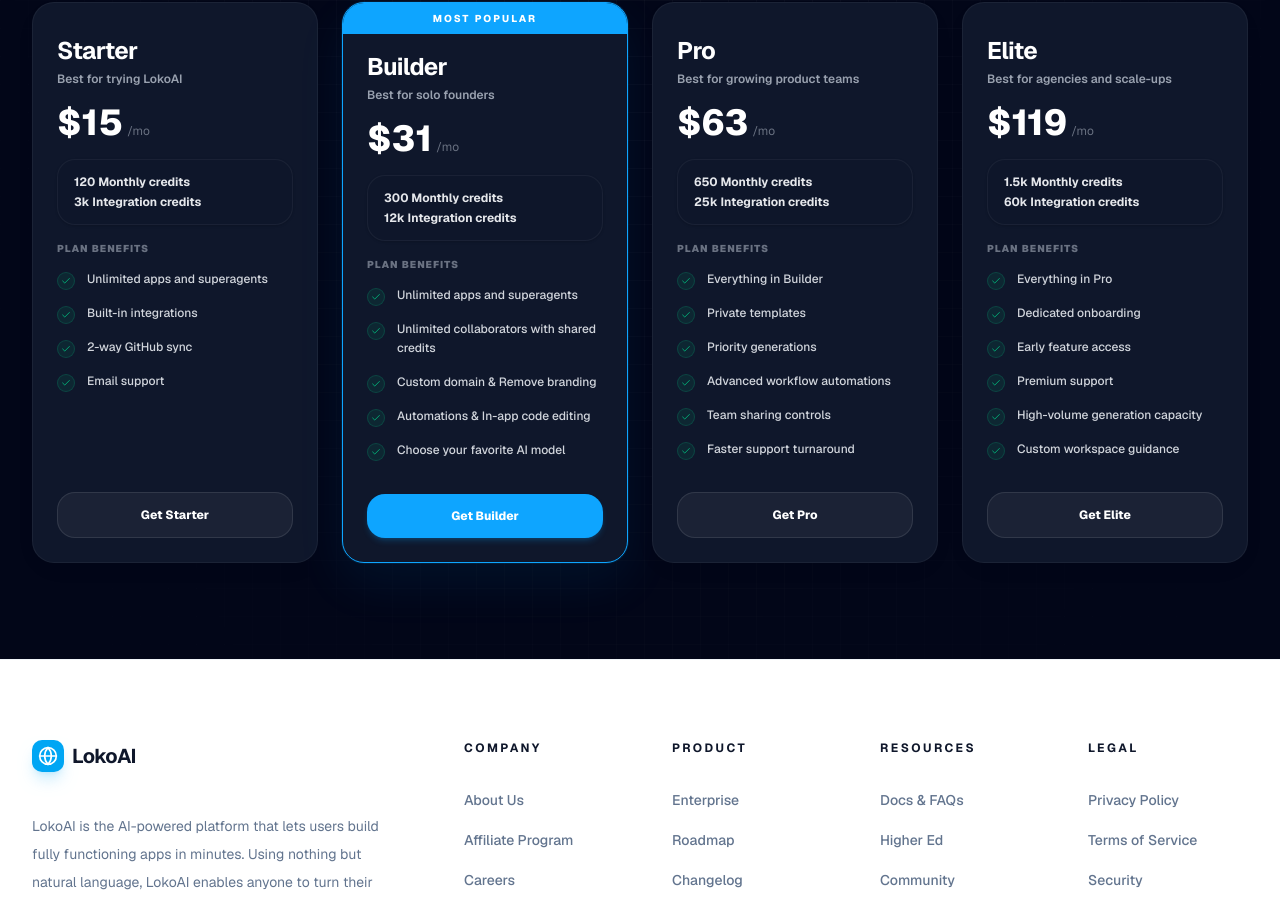
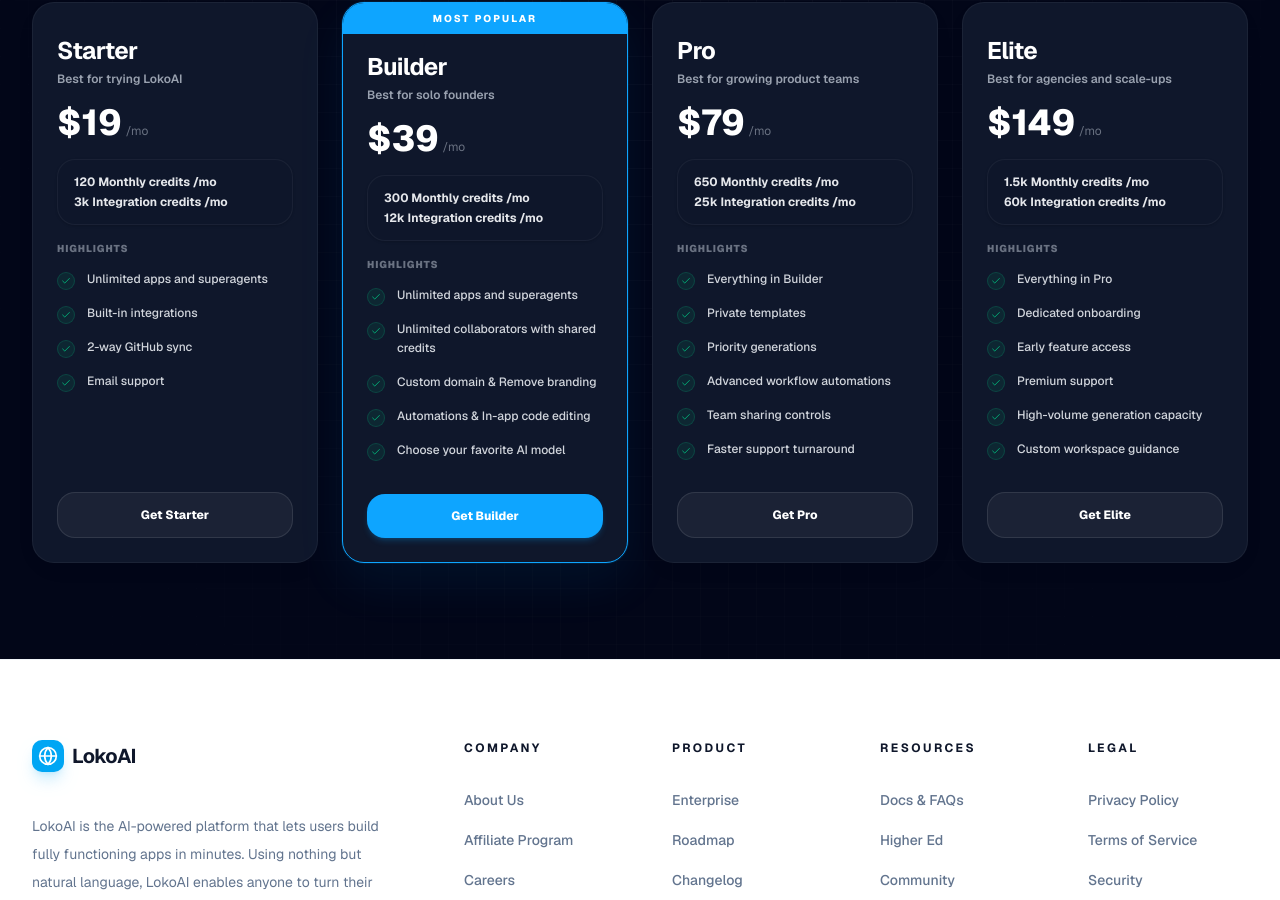
Before and after one commit to cognio-labs/base-nova, a Next.js app: page / in a window 1280 px wide. Shown: the part 3300-4200 px from the top of the page. Built offline with nearby package versions, Linux system fonts and the light colour scheme; no server answers.

Commit message:
feat: initialize landing page with brand icons, client marquis, and integration tool grids

```diff
--- a/src/app/page.tsx
+++ b/src/app/page.tsx
@@ -263,11 +263,11 @@
 const pricingPlans = [
   {
     name: "Starter",
-    monthlyPrice: 15,
-    yearlyPrice: 12,
+    monthlyPrice: 19,
+    yearlyPrice: 15,
     highlight: "Best for trying LokoAI",
-    credits: "120 Monthly credits",
-    integCredits: "3k Integration credits",
+    credits: "120 Monthly credits /mo",
+    integCredits: "3k Integration credits /mo",
     features: [
       "Unlimited apps and superagents",
       "Built-in integrations",
@@ -279,11 +279,11 @@
   },
   {
     name: "Builder",
-    monthlyPrice: 31,
-    yearlyPrice: 25,
+    monthlyPrice: 39,
+    yearlyPrice: 31,
     highlight: "Best for solo founders",
-    credits: "300 Monthly credits",
-    integCredits: "12k Integration credits",
+    credits: "300 Monthly credits /mo",
+    integCredits: "12k Integration credits /mo",
     features: [
       "Unlimited apps and superagents",
       "Unlimited collaborators with shared credits",
@@ -296,11 +296,11 @@
   },
   {
     name: "Pro",
-    monthlyPrice: 63,
-    yearlyPrice: 50,
+    monthlyPrice: 79,
+    yearlyPrice: 63,
     highlight: "Best for growing product teams",
-    credits: "650 Monthly credits",
-    integCredits: "25k Integration credits",
+    credits: "650 Monthly credits /mo",
+    integCredits: "25k Integration credits /mo",
     features: [
       "Everything in Builder",
       "Private templates",
@@ -314,11 +314,11 @@
   },
   {
     name: "Elite",
-    monthlyPrice: 119,
-    yearlyPrice: 95,
+    monthlyPrice: 149,
+    yearlyPrice: 119,
     highlight: "Best for agencies and scale-ups",
-    credits: "1.5k Monthly credits",
-    integCredits: "60k Integration credits",
+    credits: "1.5k Monthly credits /mo",
+    integCredits: "60k Integration credits /mo",
     features: [
       "Everything in Pro",
       "Dedicated onboarding",
@@ -710,7 +710,7 @@
 
                     {/* Features list */}
                     <div className="space-y-3.5 mb-8">
-                      <p className="text-[10px] font-black uppercase tracking-widest text-slate-400 dark:text-gray-500">PLAN BENEFITS</p>
+                      <p className="text-[10px] font-black uppercase tracking-widest text-slate-400 dark:text-gray-500">Highlights</p>
                       {plan.features.map((feature, fIdx) => (
                         <div key={fIdx} className="flex items-start gap-3">
                           <div className="h-4.5 w-4.5 rounded-full bg-emerald-500/10 flex items-center justify-center flex-shrink-0 mt-0.5 border border-emerald-500/20">
```
